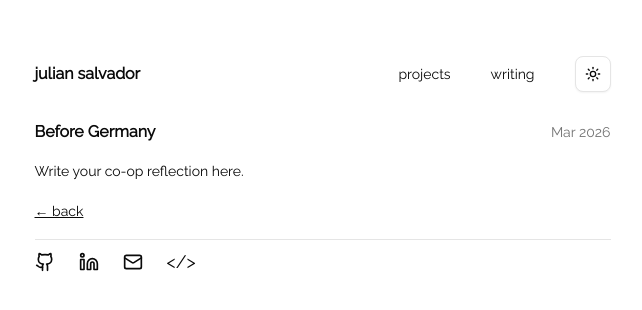
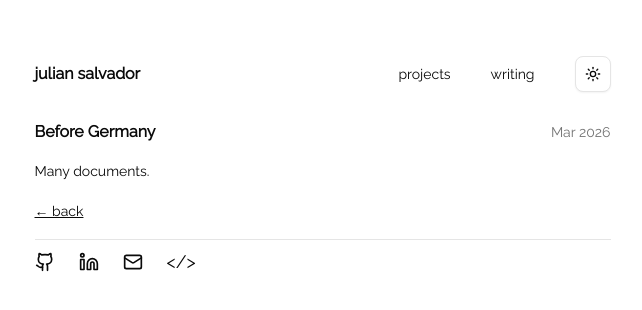
Before and after one commit to juliansalvador727/portfolio, a Next.js app: page /writing/before-germany in a window 1280 px wide. Shown: the top 310 px of the page, without its empty margins (310-952 px from the left). Built offline with nearby package versions, Linux system fonts and the light colour scheme.

Commit message:
planning for before germany blog

```diff
--- a/src/app/writing/before-germany/page.tsx
+++ b/src/app/writing/before-germany/page.tsx
@@ -9,7 +9,7 @@ export default function BeforeGermany() {
           <span className="text-muted-foreground text-sm">Mar 2026</span>
         </div>
         <div className="space-y-3 text-sm leading-relaxed">
-          <p>Write your co-op reflection here.</p>
+          <p>Many documents.</p>
         </div>
         <Link href="/writing" className="underline text-sm">
           ← back
```
